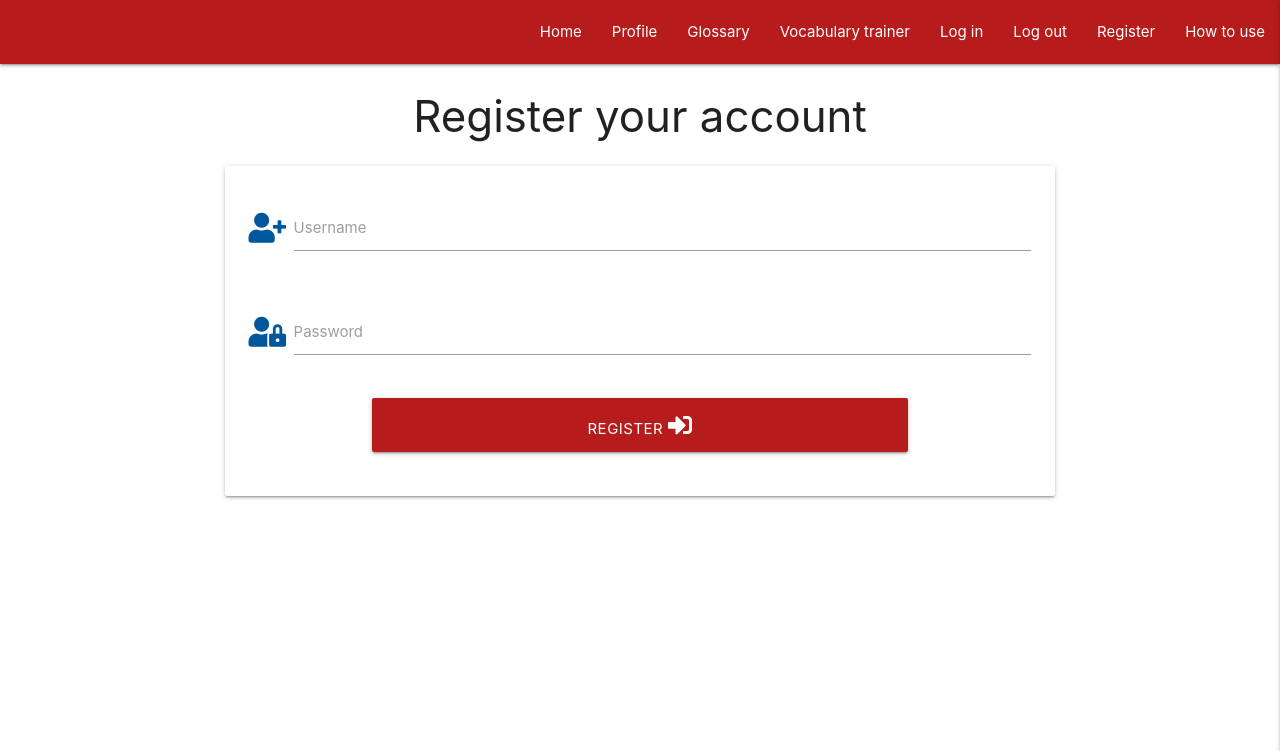
After one commit to RossClarkScotland/Automotive_Vocab_Trainer, a Flask app: page /register in a window 1280 px wide. The commit adds this page. Shown: the top 751 px of the page. Run offline with Flask 2, Linux system fonts and the light colour scheme; some libraries are stand-ins or nearby versions.

Commit message:
Add register.html

```diff
--- a/app.py
+++ b/app.py
@@ -4,6 +4,7 @@ from flask import (
     redirect, request, session, url_for)
 from flask_pymongo import PyMongo
 from bson.objectid import ObjectId
+from werkzeug.security import generate_password_hash, check_password_hash
 if os.path.exists("env.py"):
     import env
 
@@ -24,6 +25,11 @@ def get_terms():
     return render_template("terms.html", terms=terms)
 
 
+@app.route("/register", methods=["GET", "POST"])
+def register():
+    return render_template("register.html")
+
+
 # SET 'DEBUG' TO 'FALSE' BEFORE DEPLOYMENT!
 if __name__ == "__main__":
     app.run(host=os.environ.get("IP"),
--- a/templates/base.html
+++ b/templates/base.html
@@ -19,7 +19,6 @@
         <!--Main navbar-->
         <nav class="nav-extended red darken-4">
             <div class="nav-wrapper">
-            <a href="#!" class="brand-logo">English for Automotive Engineers</a>
             <a href="#" data-target="mobile-demo" class="sidenav-trigger right"><i class="fas fa-bars"></i></a>
             <ul class="right hide-on-med-and-down">
                 <li><a href="#">Home</a></li>
@@ -28,7 +27,7 @@
                 <li><a href="#">Vocabulary trainer</a></li>
                 <li><a href="#">Log in</a></li>
                 <li><a href="#">Log out</a></li>
-                <li><a href="#">Register</a></li>
+                <li><a href="{{ url_for('register') }}">Register</a></li>
                 <li><a href="#">How to use</a></li>
             </ul>
             </div>
@@ -43,7 +42,7 @@
                 <li><a href="#">Vocabulary trainer</a></li>
                 <li><a href="#">Log in</a></li>
                 <li><a href="#">Log out</a></li>
-                <li><a href="#">Register</a></li>
+                <li><a href="{{ url_for('register') }}">Register</a></li>
                 <li><a href="#">How to use</a></li>
         </ul>
     </header>
--- /dev/null
+++ b/templates/register.html
@@ -0,0 +1,35 @@
+{% extends "base.html" %}
+{% block content %}
+
+    <h3 class="center-align">Register your account</h3>
+
+    <div class="row">
+        <form class="col s12 m8 offset-m2" method="POST" action="{{ url_for('register') }}">
+            <div class="card-panel">
+                <!-- Field for user to enter username -->
+                <div class="row">
+					<div class="input-field col s12">
+						<i class="fas fa-user-plus prefix light-blue-text text-darken-4"></i>
+						<input id="username" name="username" type="text" class="validate">
+						<label for="username">Username</label>
+					</div>
+                </div>
+                <!-- Fieild for user to enter password -->
+                <div class="row">
+                    <div class="input-field col s12">
+						<i class="fas fa-user-lock prefix light-blue-text text-darken-4"></i>
+                        <input id="password" name="password" type="password" class="validate">
+                        <label for="password">Password</label>
+                    </div>
+                </div>
+                <!-- Field for registration -->
+                <div class="row">
+                    <button type="submit" class="col m8 offset-m2 btn-large red darken-4 text-shadow">
+                        Register <i class="fas fa-sign-in-alt"></i>
+                    </button>
+                </div>
+            </div>
+        </form>
+    </div>
+
+{% endblock %}
```
